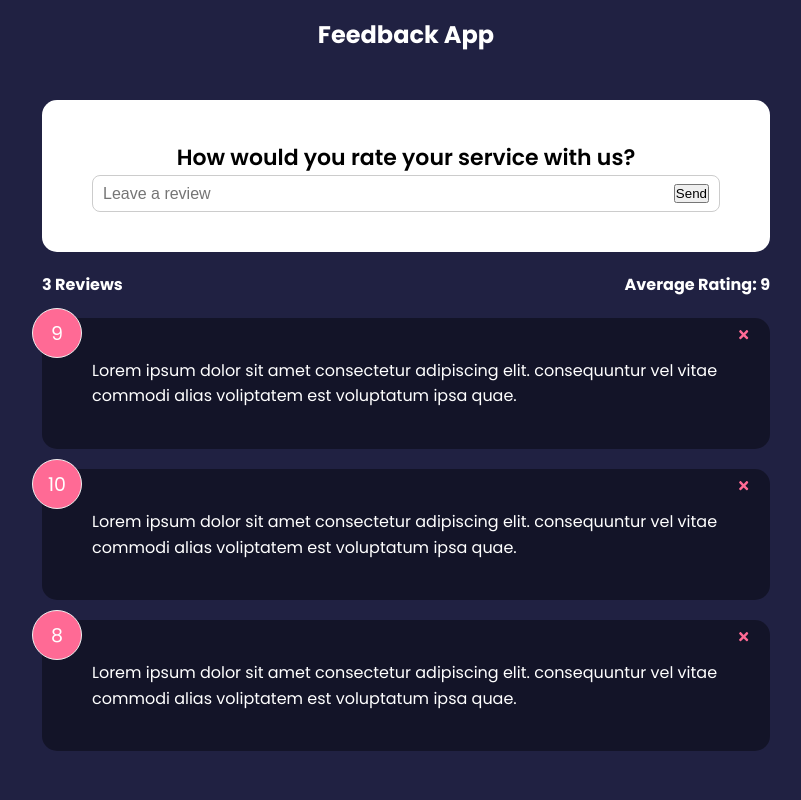
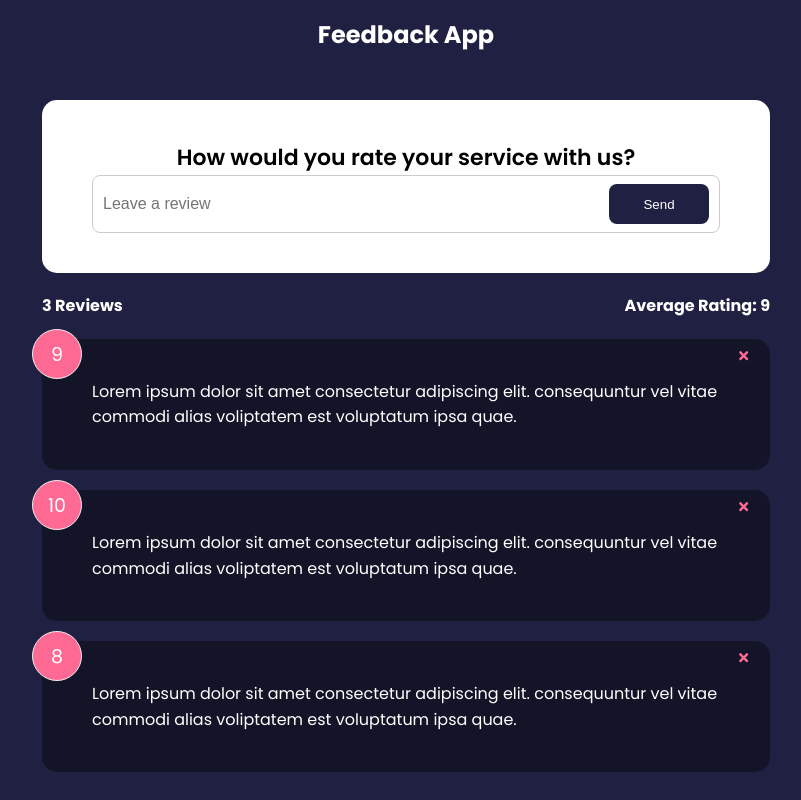
Before and after one commit to arakhm6/feedback-app, a React (Create React App) app: page / in a window 1280 px wide. Shown: the whole page, without its empty margins (234-1035 px from the left). Built offline with nearby package versions, Linux system fonts and the light colour scheme.

Commit message:
custom button component

```diff
--- a/src/components/FeedbackForm.js
+++ b/src/components/FeedbackForm.js
@@ -1,5 +1,6 @@
 import Card from "./shared/Card";
 import { useState } from "react";
+import Button from "./shared/Button";
 
 function FeedbackForm() {
   const [text, setText] = useState("");
@@ -19,7 +20,9 @@
             placeholder="Leave a review"
             value={text}
           />
-          <button type="submit">Send</button>
+          <Button type="submit" version="primary">
+            Send
+          </Button>
         </div>
       </form>
     </Card>
--- /dev/null
+++ b/src/components/shared/Button.js
@@ -0,0 +1,25 @@
+import PropTypes from "prop-types";
+import React from "react";
+
+function Button({ children, version, type, isDisabled }) {
+  return (
+    <button type={type} disabled={isDisabled} className={`btn btn-${version}`}>
+      {children}
+    </button>
+  );
+}
+
+Button.defaultProps = {
+  version: "primary",
+  type: "button",
+  isDisabled: false,
+};
+
+Button.prototype = {
+  children: PropTypes.node.isRequired,
+  version: PropTypes.string,
+  type: PropTypes.string,
+  isDisabled: PropTypes.bool,
+};
+
+export default Button;
```
